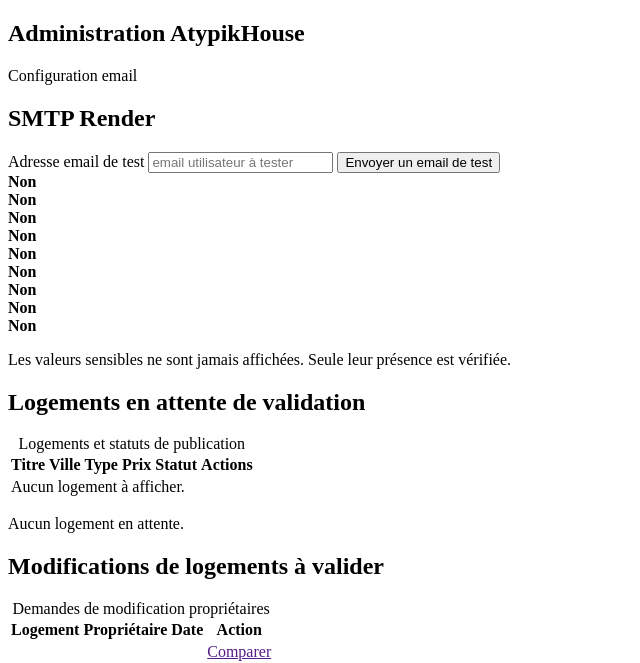
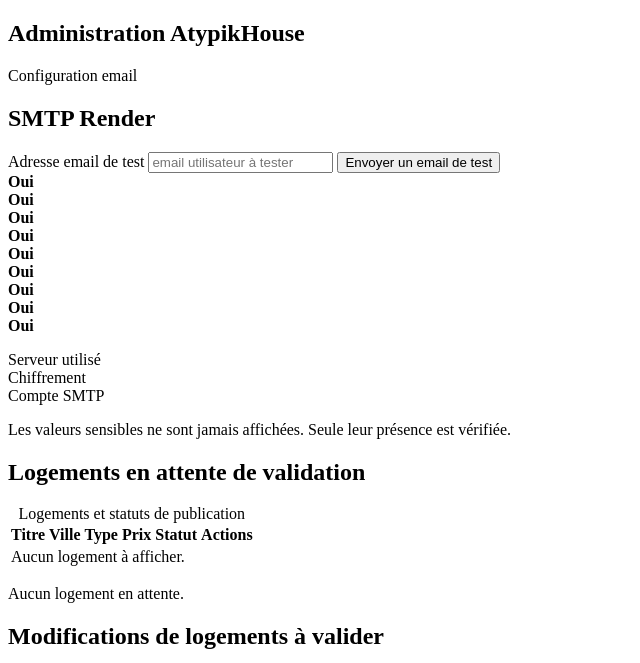
Before and after one commit to BABCORP/atypikhouse-platform, a PHP site: template app/Views/dashboard/admin-dashboard.php in a window 1280 px wide. Shown: the part 99-762 px from the top of the page, without its empty margins (0-640 px from the left). Run offline with PHP 8.4, Linux system fonts and the light colour scheme; the template is opened without the code that fills it: most values are stand-ins (such as "Sample title", 1, 10 or a date in 2020); data that the repository does not hold is empty.

Commit message:
chore: show active SMTP endpoint in admin diagnostics

```diff
--- a/app/Services/MailService.php
+++ b/app/Services/MailService.php
@@ -174,6 +174,10 @@ final class MailService
             'mail_password_defined' => trim((string) $this->config['smtp']['password']) !== '',
             'mail_from_defined' => filter_var((string) $this->config['from']['email'], FILTER_VALIDATE_EMAIL) !== false,
             'admin_email_defined' => filter_var((string) $this->config['admin_email'], FILTER_VALIDATE_EMAIL) !== false,
+            'smtp_host' => (string) $this->config['smtp']['host'],
+            'smtp_port' => (int) $this->config['smtp']['port'],
+            'smtp_encryption' => (string) $this->config['smtp']['encryption'],
+            'smtp_username' => (string) $this->config['smtp']['username'],
         ];
     }
 
--- a/app/Views/dashboard/admin-dashboard.php
+++ b/app/Views/dashboard/admin-dashboard.php
@@ -63,6 +63,14 @@
                     <article><strong><?= !empty($mailDiagnostics[$key]) ? 'Oui' : 'Non' ?></strong><span><?= e($label) ?></span></article>
                 <?php endforeach; ?>
             </div>
+            <dl class="detail-list">
+                <dt>Serveur utilisé</dt>
+                <dd><?= e(($mailDiagnostics['smtp_host'] ?? '') . ':' . ($mailDiagnostics['smtp_port'] ?? '')) ?></dd>
+                <dt>Chiffrement</dt>
+                <dd><?= e((string) ($mailDiagnostics['smtp_encryption'] ?? '')) ?></dd>
+                <dt>Compte SMTP</dt>
+                <dd><?= e((string) ($mailDiagnostics['smtp_username'] ?? '')) ?></dd>
+            </dl>
             <p class="notice">Les valeurs sensibles ne sont jamais affichées. Seule leur présence est vérifiée.</p>
         </article>
     <?php endif; ?>
```
